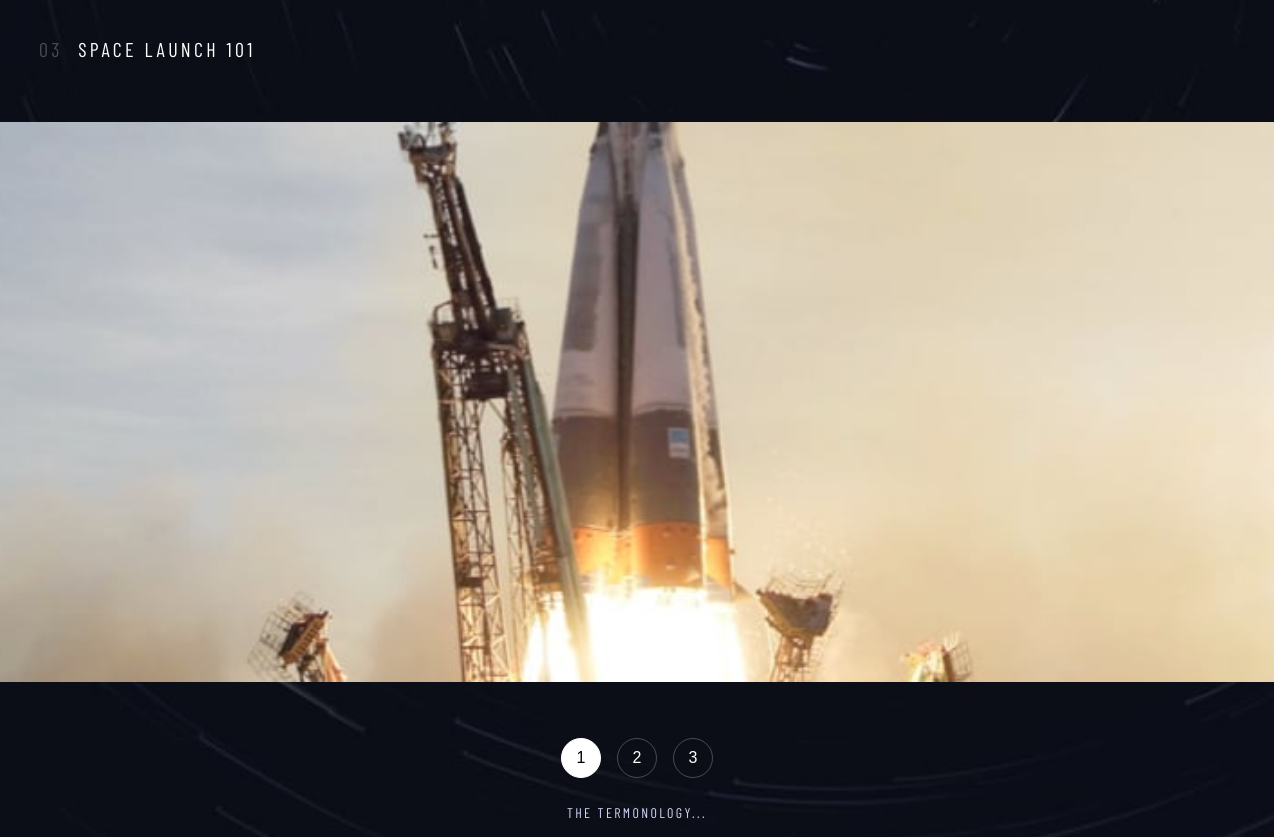
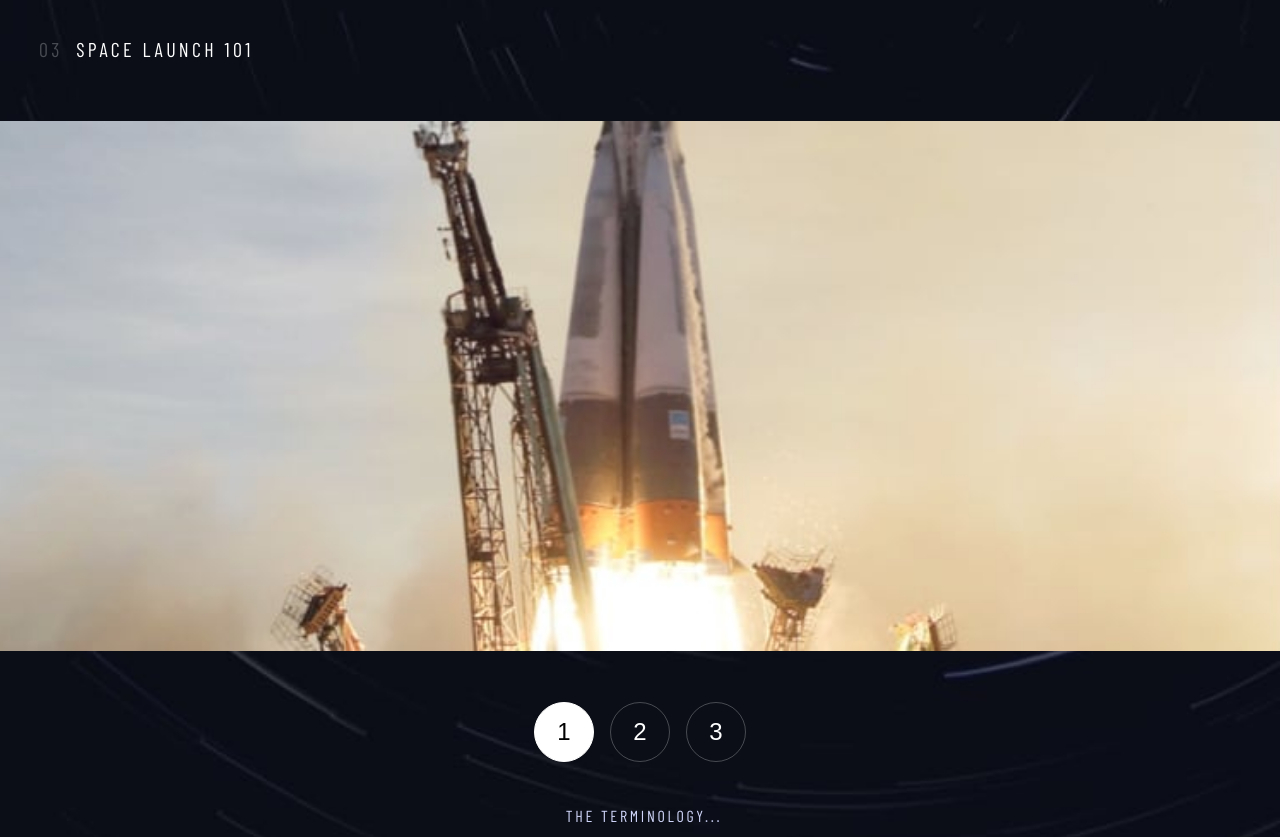
Before and after one commit to rachidbend/space-tourism-website-main, a website: page index.html in a window 1280 px wide. Shown: the part 99-936 px from the top of the page. Drawn offline with nearby package versions, Linux system fonts and the light colour scheme; a web font is replaced by a local one.

Commit message:
added the tablet view for the technology page, so overall the tablet view is done for the website

```diff
--- a/index.html
+++ b/index.html
@@ -448,7 +448,7 @@
             <button class="technology__dot">3</button>
           </div>
           <div class="technology__description">
-            <h4 class="heading heading--sixth">the termonology...</h4>
+            <h4 class="heading heading--sixth">the terminology...</h4>
             <h3 class="heading heading--tertiary crew__name">LAUNCH VEHICLE</h3>
             <p class="technology__text text">
               A launch vehicle or carrier rocket is a rocket-propelled vehicle
@@ -459,7 +459,7 @@
             </p>
           </div>
           <div class="technology__description desc__hide">
-            <h4 class="heading heading--sixth">the termonology...</h4>
+            <h4 class="heading heading--sixth">the terminology...</h4>
             <h3 class="heading heading--tertiary crew__name">SPACEPORT</h3>
             <p class="technology__text text">
               A spaceport or cosmodrome is a site for launching (or receiving)
@@ -470,7 +470,7 @@
             </p>
           </div>
           <div class="technology__description desc__hide">
-            <h4 class="heading heading--sixth">the termonology...</h4>
+            <h4 class="heading heading--sixth">the terminology...</h4>
             <h3 class="heading heading--tertiary crew__name">SPACE CAPSULE</h3>
             <p class="technology__text text">
               A space capsule is an often-crewed spacecraft that uses a
--- a/starter-code/_typography.scss
+++ b/starter-code/_typography.scss
@@ -147,6 +147,13 @@
   text-transform: uppercase;
   color: var(--color-blue-light);
   margin-bottom: 0.9rem;
+
+  @include devices(tablet) {
+    font-size: 1.6rem;
+    margin-bottom: 1.6rem;
+    transform: translateX(4px);
+    letter-spacing: 0.27rem;
+  }
 }
 
 .planet__link {
--- a/starter-code/script.js
+++ b/starter-code/script.js
@@ -227,6 +227,7 @@ allTechnologyImages[2].style.transform = 'translateX(200%)';
 
 technologyControls.forEach((ctrl, ctrlIndex) => {
   ctrl.addEventListener('click', e => {
+    e.preventDefault();
     let currActive = 0;
     technologyControls.forEach((inneCrtrl, innerCtrlIndex) => {
       inneCrtrl.classList.contains('technology__dot--active')
--- a/technology/_technology.scss
+++ b/technology/_technology.scss
@@ -34,37 +34,49 @@ $imgpathTechnology: '/../starter-code/assets/technology/';
     margin-bottom: 3.3rem;
     @include devices(tablet) {
       text-align: left;
-      margin-bottom: 6.3rem;
+      margin-bottom: 6.2rem;
     }
   }
   .hero {
     padding-top: 0;
     @include devices(tablet) {
       padding: 3.9rem;
-      padding-bottom: 0;
+      padding-bottom: 9.7rem;
       padding-top: 4rem;
     }
   }
   .heading--number {
     margin-right: 0.8rem;
-  }
-  @include devices(tablet) {
-    margin-right: 0.6rem;
+
+    @include devices(tablet) {
+      margin-right: 0.6rem;
+    }
   }
 }
 
 .technology__img {
   margin: 0 -2.6rem;
   margin-bottom: 3.4rem;
-  // object-fit: cover;
+
   display: flex;
   flex-wrap: nowrap;
   justify-content: center;
   position: relative;
   // comes from the aspect ration of the image
   height: calc(100vw / 2.2);
+  @include devices(tablet) {
+    height: calc(100vw / 2.44);
+    // height: 31rem;
+    margin-bottom: 5.6rem;
+  }
   img {
     width: 111.14%;
+
+    @include devices(tablet) {
+      width: 104.72%;
+      // width: 104.72%;
+      // height: 31rem;
+    }
   }
 }
 
@@ -73,16 +85,15 @@ $imgpathTechnology: '/../starter-code/assets/technology/';
   position: absolute;
 }
 
-/* to make sure the image doesn't overflow and make the page wider */
-.hero {
-  // overflow-x: hidden;
-}
-
 .technology__choose {
   display: flex;
   justify-content: center;
   gap: 1.6rem;
   margin-bottom: 2.7rem;
+
+  @include devices(tablet) {
+    margin-bottom: 4.5rem;
+  }
 }
 
 .technology__dot {
@@ -90,14 +101,22 @@ $imgpathTechnology: '/../starter-code/assets/technology/';
   width: 4rem;
   border-radius: 50%;
   border: 0.1rem solid rgba(255, 255, 255, 0.25);
-  text-align: center;
-  vertical-align: middle;
+  // text-align: center;
+  display: flex;
+  justify-content: center;
+  align-items: center;
   background-color: transparent;
   font-size: 1.6rem;
   font-family: 'Bellefair', sans-serif;
   font-weight: 400;
   color: var(--color-white);
   transition: border-color 250ms ease-in-out;
+
+  @include devices(tablet) {
+    font-size: 2.4rem;
+    height: 6rem;
+    width: 6rem;
+  }
 }
 
 .technology__dot:hover {
@@ -110,9 +129,13 @@ $imgpathTechnology: '/../starter-code/assets/technology/';
   color: #000;
 }
 
-.technolog__description {
+.technology__description {
   // opacity: 1;
   transition: all 280ms ease-in-out;
+
+  @include devices(tablet) {
+    padding: 0 11.5rem;
+  }
 }
 
 .desc__hide {
```
Also changed, not shown: dist/css/main.css, 1 other file.
